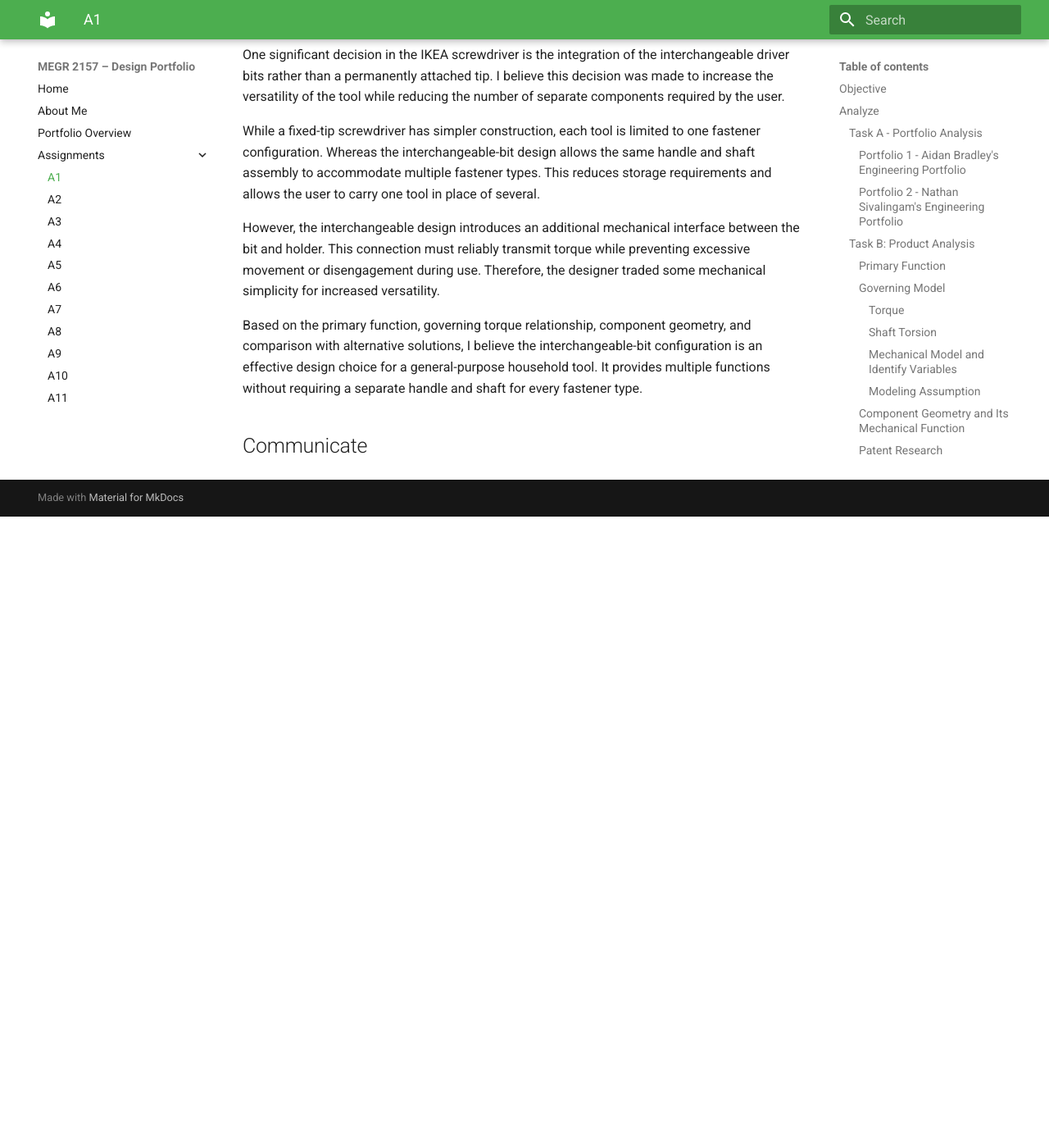
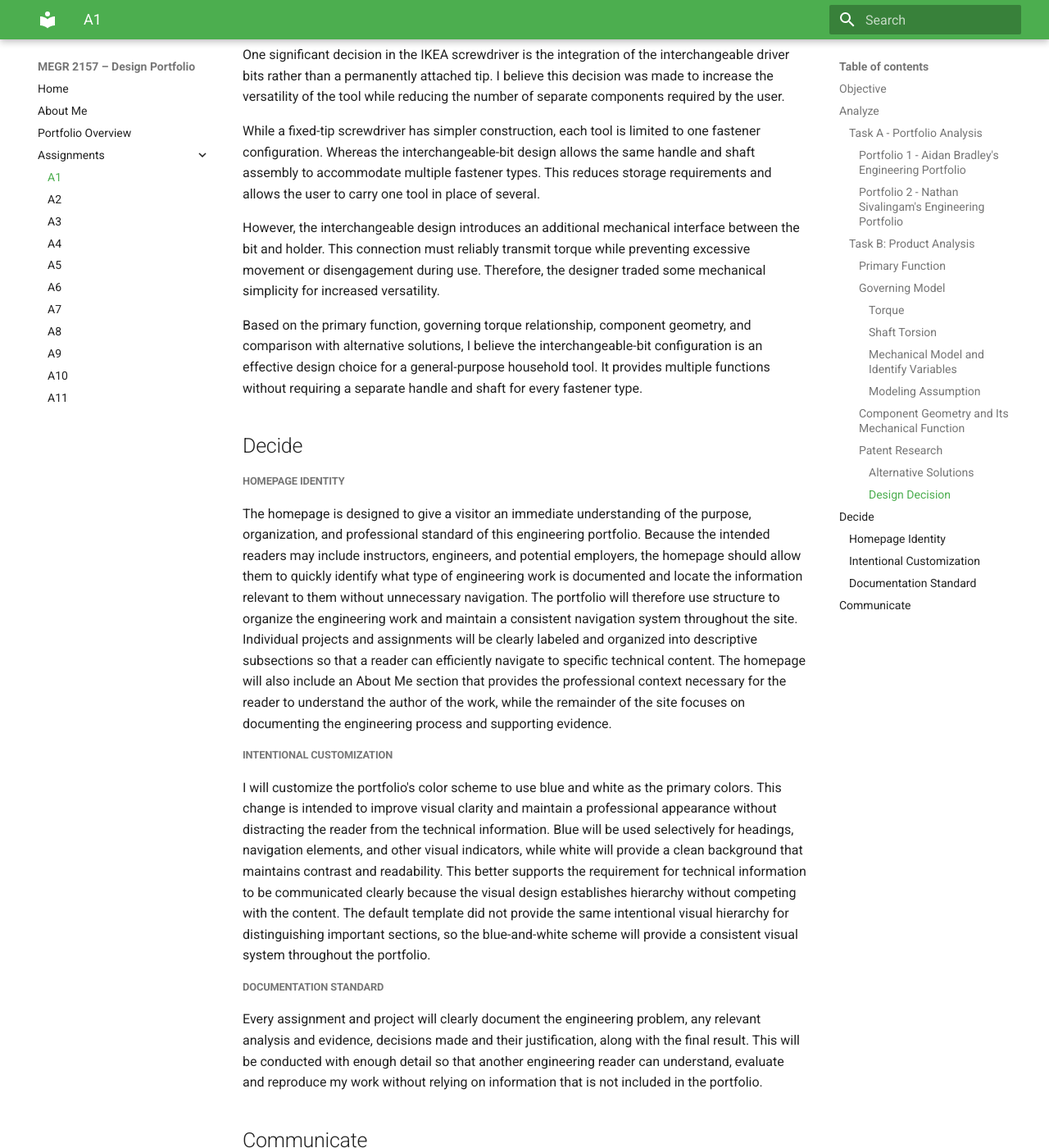
Before and after one commit to akaur-5/design-projects-portfolio, an MkDocs documentation site: the page built from docs/assignments/A01/index.md, in a window 1280 px wide and 1400 px high, scrolled down 5358 px. Shown: the whole window at 82% size. Built offline with MkDocs 1.6.1 and Material for MkDocs 9.7.7, drawn with Linux system fonts in a browser that asks for light colours; before the commit the page ends 5988 px from its top, so only the background shows below that.

Commit message:
Enhance portfolio documentation with new sections
Added sections on homepage identity, intentional customization, and documentation standard for the engineering portfolio.

```diff
--- a/docs/assignments/A01/index.md
+++ b/docs/assignments/A01/index.md
@@ -142,4 +142,13 @@ While a fixed-tip screwdriver has simpler construction, each tool is limited to
 However, the interchangeable design introduces an additional mechanical interface between the bit and holder. This connection must reliably transmit torque while preventing excessive movement or disengagement during use. Therefore, the designer traded some mechanical simplicity for increased versatility.
 
 Based on the primary function, governing torque relationship, component geometry, and comparison with alternative solutions, I believe the interchangeable-bit configuration is an effective design choice for a general-purpose household tool. It provides multiple functions without requiring a separate handle and shaft for every fastener type.
+
+## Decide
+##### Homepage Identity
+The homepage is designed to give a visitor an immediate understanding of the purpose, organization, and professional standard of this engineering portfolio. Because the intended readers may include instructors, engineers, and potential employers, the homepage should allow them to quickly identify what type of engineering work is documented and locate the information relevant to them without unnecessary navigation. The portfolio will therefore use structure to organize the engineering work and maintain a consistent navigation system throughout the site. Individual projects and assignments will be clearly labeled and organized into descriptive subsections so that a reader can efficiently navigate to specific technical content. The homepage will also include an About Me section that provides the professional context necessary for the reader to understand the author of the work, while the remainder of the site focuses on documenting the engineering process and supporting evidence.
+##### Intentional Customization
+I will customize the portfolio's color scheme to use blue and white as the primary colors. This change is intended to improve visual clarity and maintain a professional appearance without distracting the reader from the technical information. Blue will be used selectively for headings, navigation elements, and other visual indicators, while white will provide a clean background that maintains contrast and readability. This better supports the requirement for technical information to be communicated clearly because the visual design establishes hierarchy without competing with the content. The default template did not provide the same intentional visual hierarchy for distinguishing important sections, so the blue-and-white scheme will provide a consistent visual system throughout the portfolio.
+##### Documentation Standard
+Every assignment and project will clearly document the engineering problem, any relevant analysis and evidence, decisions made and their justification, along with the final result. This will be conducted with enough detail so that another engineering reader can understand, evaluate and reproduce my work without relying on information that is not included in the portfolio.
+
 ## Communicate
```
